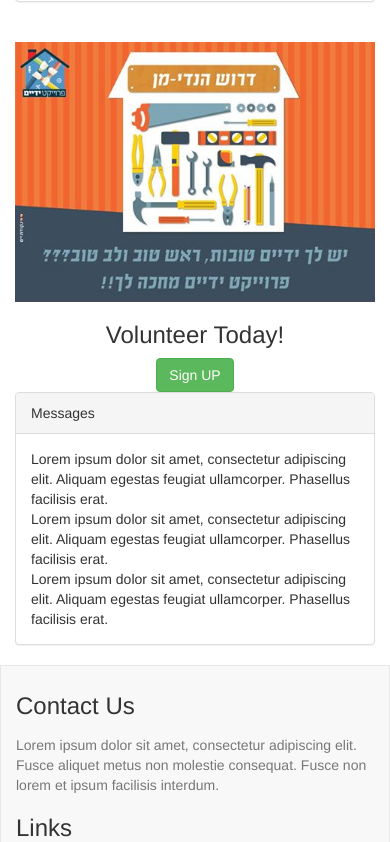
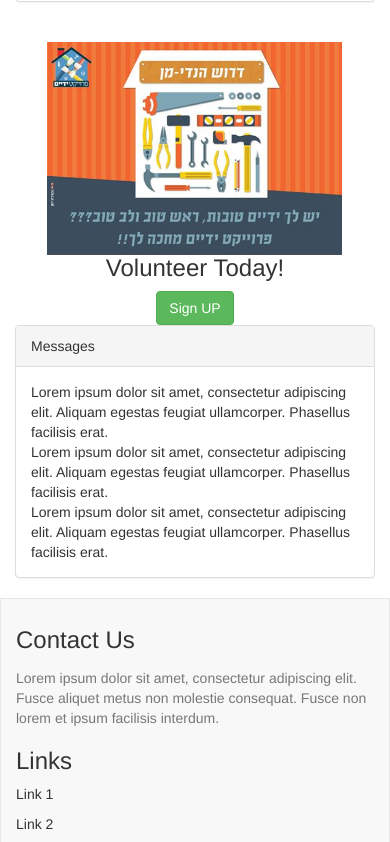
Before and after one commit to Nexxado/ProjectHands, a website: page index.html at #/home in a window 390 px wide. Shown: the part 3638-4480 px from the top of the page. Drawn offline with nearby package versions, Linux system fonts and the light colour scheme; some packages are replaced by stand-ins of ours; a script that the page names is missing.

Commit message:
attempt to center ad

```diff
--- a/css/home.css
+++ b/css/home.css
@@ -11,7 +11,3 @@
 .top-buffer {
     margin-top: 20px;
 }
-
-.center {
-    text-align: center;
-}
--- a/js/directives/custom-footer.js
+++ b/js/directives/custom-footer.js
@@ -3,6 +3,9 @@ angular.module('ProjectHands')
 .directive('customFooter', function() {
     return {
         restrict: 'E',
-        templateUrl: 'templates/directives/custom-footer.html'
+        templateUrl: 'templates/directives/custom-footer.html',
+        controller: function($scope) {
+
+        }
     };
 });
--- a/templates/home.html
+++ b/templates/home.html
@@ -1,31 +1,30 @@
-<div class="container">
-
+<main class="container">
     <div class="row">
-        <main class="col-md-8">
+        <div class="col-md-8">
             <uib-carousel active="active" interval="carouselInterval">
                 <uib-slide ng-repeat="slide in slides track by slide.id" index="slide.id" class="slide">
                     <img ng-src="{{ slide.img }}">
                 </uib-slide>
             </uib-carousel>
-        </main>
+        </div>
         <aside class="col-md-4">
             <div class="panel panel-default">
                 <div class="panel-heading">Thank You Letters</div>
                 <div class="panel-body">
                     Lorem ipsum dolor sit amet, consectetur adipiscing elit. Fusce aliquet metus non molestie consequat. Fusce non lorem et ipsum facilisis interdum. Ut eu turpis purus. Fusce eros purus, mattis vitae quam non, semper auctor velit. Nullam nec sem sodales, molestie leo vel, placerat sem
-                    <br/><br/>
-                    Lorem ipsum dolor sit amet, consectetur adipiscing elit. Fusce aliquet metus non molestie consequat. Fusce non lorem et ipsum facilisis interdum. Ut eu turpis purus. Fusce eros purus, mattis vitae quam non, semper auctor velit. Nullam nec sem sodales, molestie leo vel, placerat sem
-                    <br/><br/>
-                    Lorem ipsum dolor sit amet, consectetur adipiscing elit. Fusce aliquet metus non molestie consequat. Fusce non lorem et ipsum facilisis interdum. Ut eu turpis purus. Fusce eros purus, mattis vitae quam non, semper auctor velit.
+                    <br/>
+                    <br/> Lorem ipsum dolor sit amet, consectetur adipiscing elit. Fusce aliquet metus non molestie consequat. Fusce non lorem et ipsum facilisis interdum. Ut eu turpis purus. Fusce eros purus, mattis vitae quam non, semper auctor velit. Nullam nec sem sodales, molestie leo vel, placerat sem
+                    <br/>
+                    <br/> Lorem ipsum dolor sit amet, consectetur adipiscing elit. Fusce aliquet metus non molestie consequat. Fusce non lorem et ipsum facilisis interdum. Ut eu turpis purus. Fusce eros purus, mattis vitae quam non, semper auctor velit.
                 </div>
             </div>
         </aside>
     </div>
     <div class="row top-buffer">
-        <div class="col-md-4">
+        <div class="col-xs-10 col-xs-offset-1 col-md-4 col-md-offset-0">
             <img src="/assets/img/banner-handyman.jpg" class="img-responsive">
         </div>
-        <div class="col-md-4 center">
+        <div class="col-md-4 text-center">
             <h3>Volunteer Today!</h3>
             <button class="btn btn-success">Sign UP</button>
         </div>
@@ -42,4 +41,4 @@
 
 
     </div>
-</div>
+</main>
```
